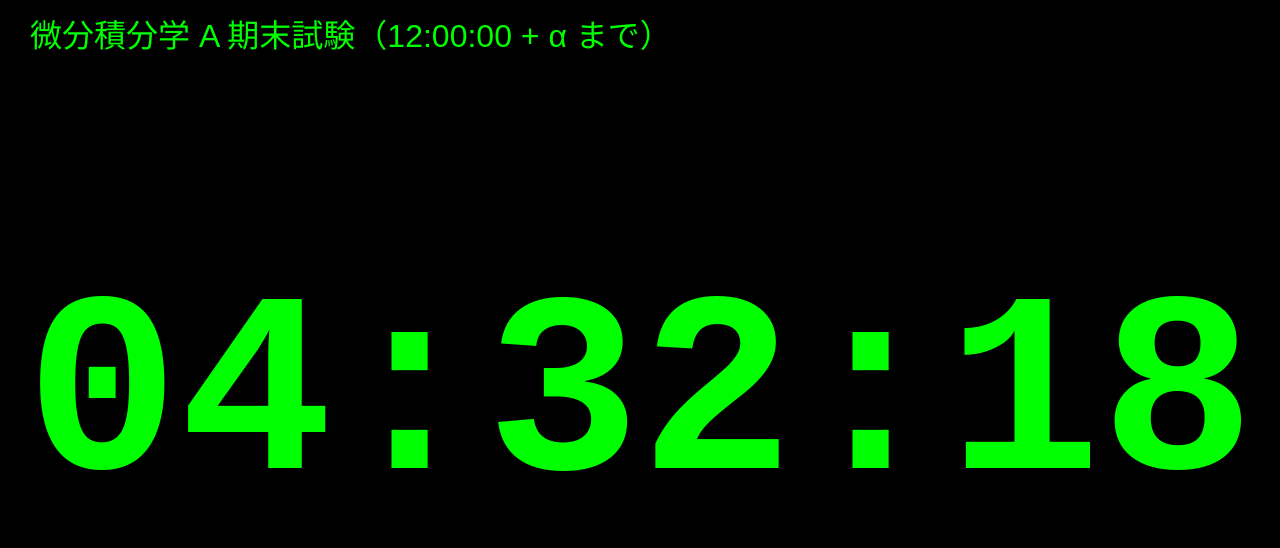
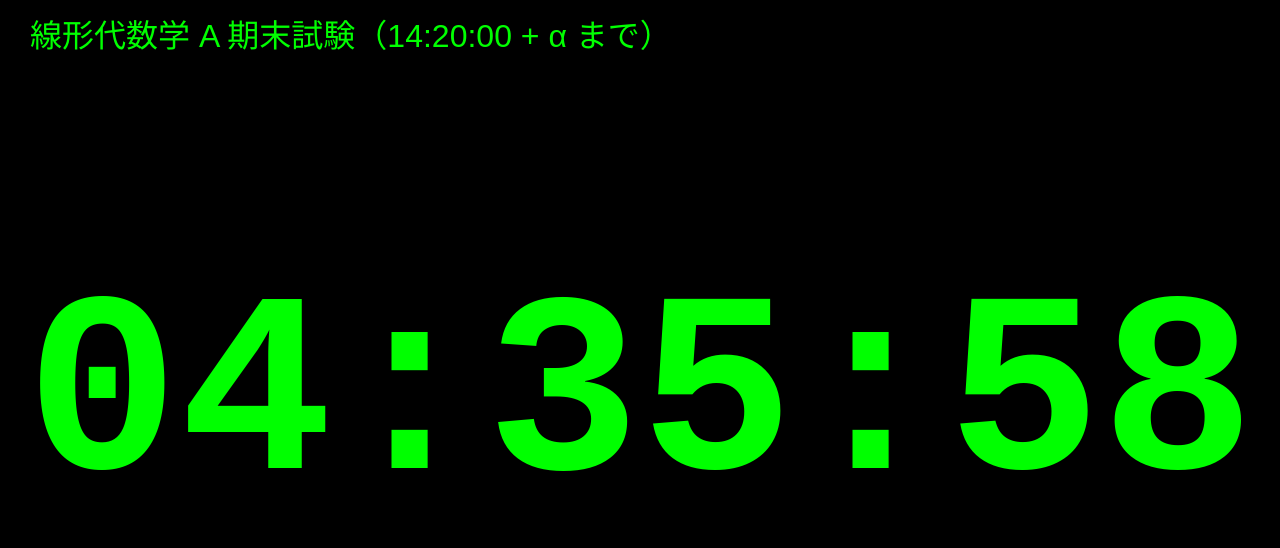
Before and after one commit to RubySafi/TeachingSamples, a website with bundled scripts: page WebSamples/contents/index.html in a window 1280 px wide. Built offline with nearby package versions, Linux system fonts and the light colour scheme.

Commit message:
time adjust

```diff
--- a/WebSamples/contents/index.html
+++ b/WebSamples/contents/index.html
@@ -29,7 +29,7 @@
     </style>
   </head>
   <body>
-    <div id="header">微分積分学 A 期末試験（12:00:00 + α まで）</div>
+    <div id="header">線形代数学 A 期末試験（14:20:00 + α まで）</div>
     <div id="clock">--:--:--</div>
     <script src="dist/index.js" type="module"></script>
   </body>
--- a/WebSamples/contents/src/index.ts
+++ b/WebSamples/contents/src/index.ts
@@ -1,13 +1,10 @@
 // index.ts
-
-// 補正量：3分40秒 = 220秒 = 220000ミリ秒
-const offsetMillis = -220 * 1000; // マイナス方向に補正（戻す）
 
 function updateClock(): void {
   const clockElement = document.getElementById('clock');
   if (!clockElement) return;
 
-  const now = new Date(Date.now() + offsetMillis);
+  const now = new Date();
   const hh = now.getHours().toString().padStart(2, '0');
   const mm = now.getMinutes().toString().padStart(2, '0');
   const ss = now.getSeconds().toString().padStart(2, '0');
```
Also changed, not shown: WebSamples/contents/dist/01-sec7.js, WebSamples/contents/dist/index.js.
